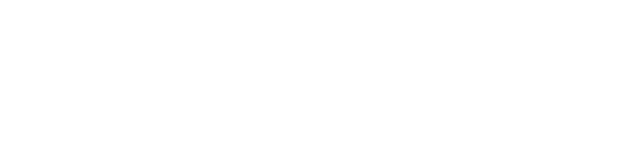
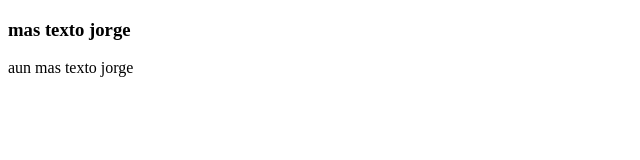
Before and after one commit to LuisGomezTrujillo/tutoriaProsper, a plain HTML site: page index.html in a window 1280 px wide. Shown: the whole page, without its empty margins (0-640 px from the left). Drawn offline with Linux system fonts and the light colour scheme.

Commit message:
modificaciones version 2  jorge en el main

```diff
--- a/index.html
+++ b/index.html
@@ -7,6 +7,9 @@
     <title>Document</title>
 </head>
 <body>
-
+    <div>
+        <h3>mas texto jorge</h3>
+        <p> aun mas texto jorge</p>
+    </div>
 </body>
 </html>
```
